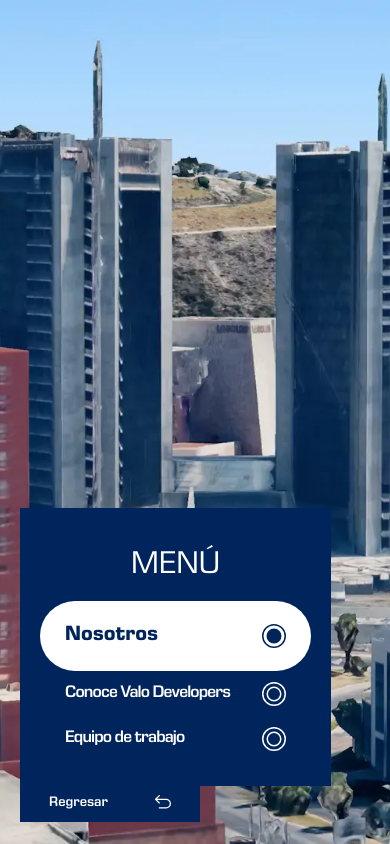
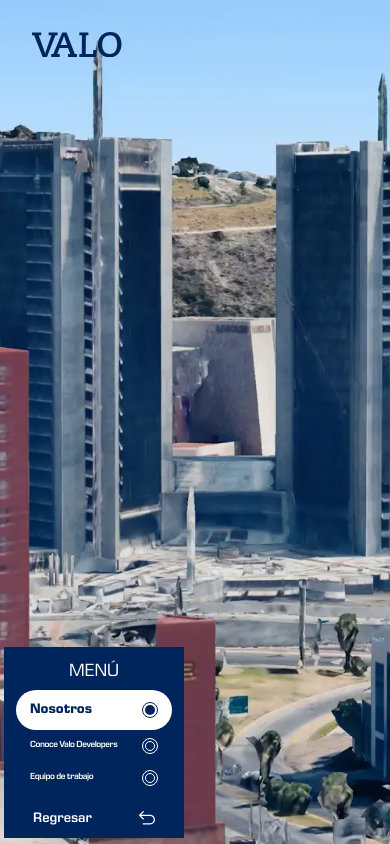
Before and after one commit to xperiencegroup/valo-portafolio, a React (Vite) app: page /nosotros in a window 390 px wide. Built offline with nearby package versions, Linux system fonts and the light colour scheme; no server answers.

Commit message:
Responsive para submenu "Nosotros"

```diff
--- a/src/components/Menus/NosotrosSubMenu.jsx
+++ b/src/components/Menus/NosotrosSubMenu.jsx
@@ -7,16 +7,19 @@ export default function NosotrosSubMenu() {
   const nosotrosSubMenu = menu[0];
 
   return (
-    <div className="px-5 py-6.25 bg-valo">
-      <p className="flex justify-center items-center w-67.75 h-17 px-6.25 py-3.75 text-[32px] uppercase">
+    <div className="w-[clamp(180px,16.2vw,311px)] py-2 px-3 2xl:px-5 xl:py-6.25 bg-valo">
+      <p className="flex justify-center items-center w-full max-w-67.75 2xl:h-17 py-1 2xl:px-6.25 2xl:py-3.75 text-title-button uppercase">
         Menú
       </p>
 
-      <span className="flex items-center justify-between w-full h-17.5 px-6.25 rounded-[40px] bg-white">
-        <p className="text-[21px] rounded-[40px] font-bold text-valo">
+      <span className="flex items-center justify-between w-full h-[clamp(40px,3.65vw,70px)] px-3.5 2xl:px-6.25 rounded-[40px] bg-white">
+        <p className="text-paragraph-button rounded-[40px] font-bold text-valo">
           Nosotros
         </p>
-        <CircleIndicatorIcon isActive className="size-6" />
+        <CircleIndicatorIcon
+          isActive
+          className="size-[clamp(16px,1.25vw,24px)]"
+        />
       </span>
 
       <nav className="flex flex-col">
@@ -25,11 +28,11 @@ export default function NosotrosSubMenu() {
             <Link
               key={section.id}
               to={section.to}
-              className="group flex items-center justify-between w-full h-11.25 px-6.25 text-[17px] font-semibold tracking-tighter rounded-[40px] hover:bg-white hover:text-valo hover:font-bold hover:cursor-pointer"
+              className="group flex items-center justify-between w-full h-[clamp(32px,2.34vw,45px)] px-3.5 2xl:px-6.25 text-paragraph-sub-button font-semibold tracking-tighter rounded-[40px] hover:bg-white hover:text-valo hover:font-bold hover:cursor-pointer"
             >
               {section.label}
 
-              <span className="relative w-6 h-6">
+              <span className="relative size-[clamp(16px,1.25vw,24px)]">
                 {/* Inactive */}
                 <span className="absolute inset-0 group-hover:hidden">
                   <CircleIndicatorIcon isActive={false} />
--- a/src/index.css
+++ b/src/index.css
@@ -15,6 +15,7 @@
   /* Font zises */
   --text-title-button: clamp(18px, 1.67vw, 32px);
   --text-paragraph-button: clamp(14px, 1.09vw, 21px);
+  --text-paragraph-sub-button: clamp(9px, 0.89vw, 17px);
 
   /* Animación pop-in para markers */
   /* Bounce solo una vez al aparecer */
--- a/src/views/Valo/Nosotros/Nosotros.jsx
+++ b/src/views/Valo/Nosotros/Nosotros.jsx
@@ -5,7 +5,7 @@ import NosotrosSubMenu from "@/components/Menus/NosotrosSubMenu";
 export default function Nosotros() {
   return (
     <div className="h-dvh w-dvw flex items-end overflow-hidden">
-      <div className="flex flex-col self-end items-start w-fit p-5">
+      <div className="flex flex-col self-end items-start w-fit p-1 sm:p-2 lg:p-5">
         <NosotrosSubMenu />
         <BackButton to="/" />
       </div>
--- a/src/views/Valo/Nosotros/NosotrosLayout.jsx
+++ b/src/views/Valo/Nosotros/NosotrosLayout.jsx
@@ -4,8 +4,8 @@ import LogoValoMark from "@/assets/logos/logo-valo-mark";
 export default function NosotrosLayout() {
   return (
     <>
-      <div className="absolute top-0 left-0 pt-13 pl-15 z-50">
-        <LogoValoMark className="text-valo" />
+      <div className="absolute top-0 left-0 p-8 lg:pt-13 lg:pl-15 z-50">
+        <LogoValoMark className="w-[clamp(90px,7.34vw,141px)] text-valo" />
       </div>
 
       <Outlet />
```
